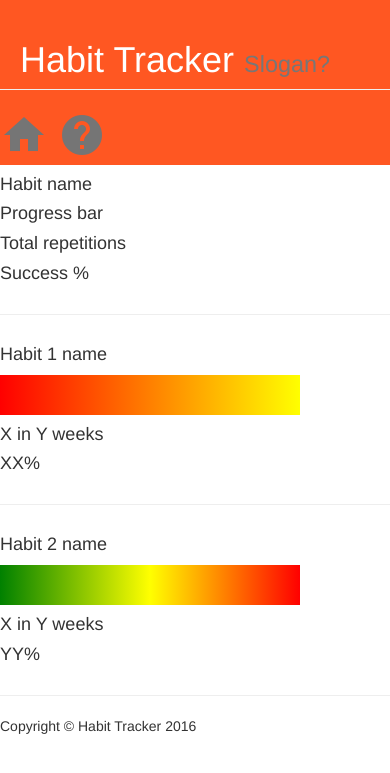
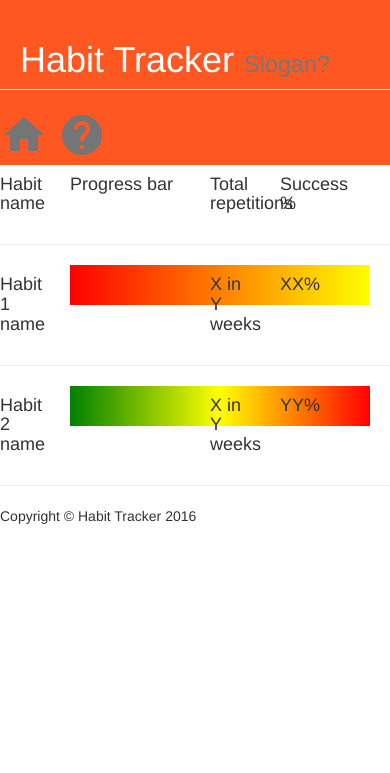
Before and after one commit to pavelcerny/django-tutorial, a Django app: template habit_tracker/templates/statistics.html in a window 390 px wide. Shown: the top 773 px of the page. Run offline with Django 3.2, Linux system fonts and the light colour scheme; the template is opened without the code that fills it, so the values that code supplies are empty.

Commit message:
Both views now (more) responsive

```diff
--- a/habit_tracker/templates/statistics.html
+++ b/habit_tracker/templates/statistics.html
@@ -22,12 +22,12 @@
 <!--<body style="background-color:#E6E6FA">-->
             <!-- Page Heading and Navigation-->
         <div class="row" id="navi">
-            <div class="col-lg-9">
+            <div class="col-sm-9">
                 <h1 id="hlt" class="page-header">Habit Tracker
                     <small>Slogan?</small>
                 </h1>
             </div>
-            <div class="col-lg-3">
+            <div class="col-sm-3">
 		        <a href="index.html"><i class="material-icons" style="font-size:48px;color:#757575;">home</i></a>
 		        <a><button id="helpbtn" onclick="document.getElementById('help').style.display='block'"><i class="material-icons" style="font-size:48px;color:#757575;">help</i></button></a>
 	        </div>
@@ -36,16 +36,16 @@
 
         <!--Name row-->
         <div class="row">
-            <div class="col-sm-2">
+            <div class="col-xs-2">
                 <h4>Habit name</h4>
             </div>
-            <div class="col-sm-4">
+            <div class="col-xs-4">
                 <h4>Progress bar</h4>
             </div>
-            <div class="col-sm-2">
+            <div class="col-xs-2">
                 <h4>Total repetitions</h4>
             </div>
-            <div class="col-sm-2">
+            <div class="col-xs-2">
                 <h4>Success %</h4>
             </div>
         </div>
@@ -54,16 +54,16 @@
 
             <!-- Habit One -->
         <div class="row">
-            <div class="col-sm-2">
+            <div class="col-xs-2">
                 <h4>Habit 1 name</h4>
             </div>
-            <div class="col-sm-4">
+            <div class="col-xs-4">
                 <div class="statgrad" id="statgrad1"></div>
             </div>
-            <div class="col-sm-2">
+            <div class="col-xs-2">
                 <h4>X in Y weeks</h4>
             </div>
-            <div class="col-sm-2">
+            <div class="col-xs-2">
                 <h4>XX%</h4>
             </div>
         </div>
@@ -73,16 +73,16 @@
 
                 <!-- Habit Two -->
         <div class="row">
-            <div class="col-sm-2">
+            <div class="col-xs-2">
                 <h4>Habit 2 name</h4>
             </div>
-            <div class="col-sm-4">
+            <div class="col-xs-4">
                 <div class="statgrad" id="statgrad2"></div>
             </div>
-            <div class="col-sm-2">
+            <div class="col-xs-2">
                 <h4>X in Y weeks</h4>
             </div>
-            <div class="col-md-2">
+            <div class="col-xs-2">
                 <h4>YY%</h4>
             </div>
         </div>
```
Also changed, not shown: habit_tracker/templates/index.css (+21 -8 lines), habit_tracker/templates/index.html (+27 -29 lines).
